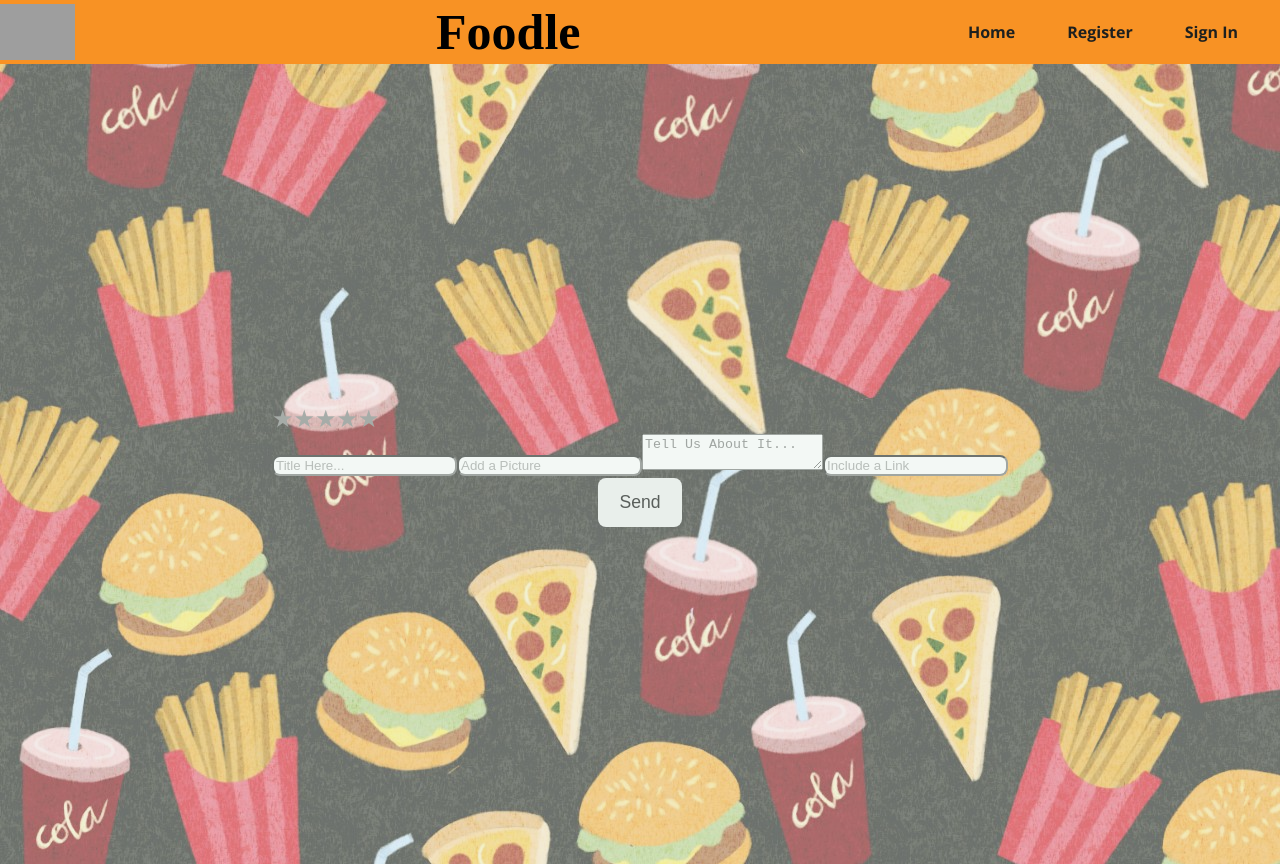
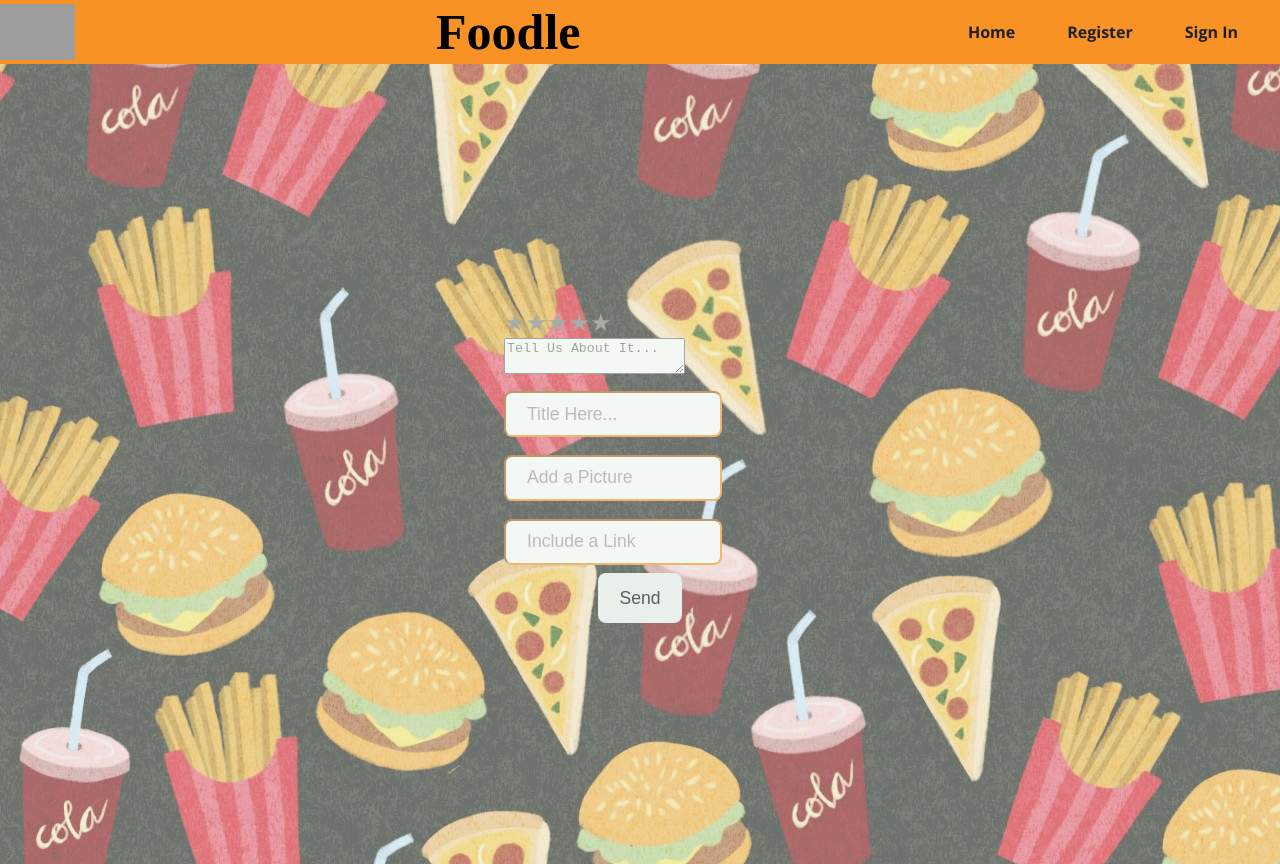
Before and after one commit to Neoj1sec142/Foodle-Front, a React (Create React App) app in the folder client/: page /create in a window 1280 px wide. Built offline with nearby package versions, Linux system fonts and the light colour scheme; grey boxes are pictures that could not be loaded; a web font is replaced by a local one.

Commit message:
added input wrap

```diff
--- a/client/src/pages/CreatePost.js
+++ b/client/src/pages/CreatePost.js
@@ -38,7 +38,8 @@ const CreatePost = (props) => {
 
     return(
         <div className="create-post">
-            <div>
+            <div className='card-overlay centered'>
+            <div className="input-wrapper">
                 <ReactStars
                     onChange={handleStars}
                     size={24}
@@ -49,6 +50,16 @@ const CreatePost = (props) => {
                     name='rating'
                     half={false}
                 />
+                    </div>
+                 <div className="input-wrapper">
+                    <textarea
+                    onChange={handleChange}
+                    value={post.description}
+                    name="description"
+                    placeholder="Tell Us About It..."
+                />
+                     </div>
+                 <div className="input-wrapper">
                 <input
                     onChange={handleChange}
                     type='text'
@@ -56,6 +67,8 @@ const CreatePost = (props) => {
                     name='title'
                     placeholder="Title Here..."
                 />
+                    </div>
+                 <div className="input-wrapper">
                 <input
                     onChange={handleChange}
                     type='text'
@@ -63,12 +76,8 @@ const CreatePost = (props) => {
                     name='image'
                     placeholder="Add a Picture"
                 />
-                <textarea
-                    onChange={handleChange}
-                    value={post.description}
-                    name="description"
-                    placeholder="Tell Us About It..."
-                />
+                    </div>
+                <div className="input-wrapper">
                 <input
                     onChange={handleChange}
                     type='text'
@@ -76,13 +85,14 @@ const CreatePost = (props) => {
                     name='recipeUrl'
                     placeholder="Include a Link"
                 />
+                     </div>
             </div>
-
             <button onClick={handleSubmit}>
                 {post ? `Send` : `Create a Post`}
             </button>
+            </div>
 
-        </div>
+
 
     )
 }
--- a/client/src/styles/App.css
+++ b/client/src/styles/App.css
@@ -115,12 +115,12 @@ main {
 
 .card-overlay {
   /* border: 2px solid var(--primary-button-hover); */
-  width: 60%;
+  /* width: 60%;
   padding: 1em;
   border-radius: 8px;
-  box-shadow: 2px 0px 10px rgba(0, 0, 0, 0.3);
+  box-shadow: 2px 0px 10px rgba(0, 0, 0, 0.3); */
   /* background-color: rgba(255,255,255,1); */
-  background: linear-gradient(323deg, rgb(104 193 197 / 75%) 0%, rgba(255,255,255,.75) 100%);
+  /* background: linear-gradient(323deg, rgb(104 193 197 / 75%) 0%, rgba(255,255,255,.75) 100%); */
 }
 
 form,
@@ -322,4 +322,5 @@ form button:disabled {
   justify-content: center;
   font-size: calc(10px + 2vmin);
   color: white;
+
 }
```
